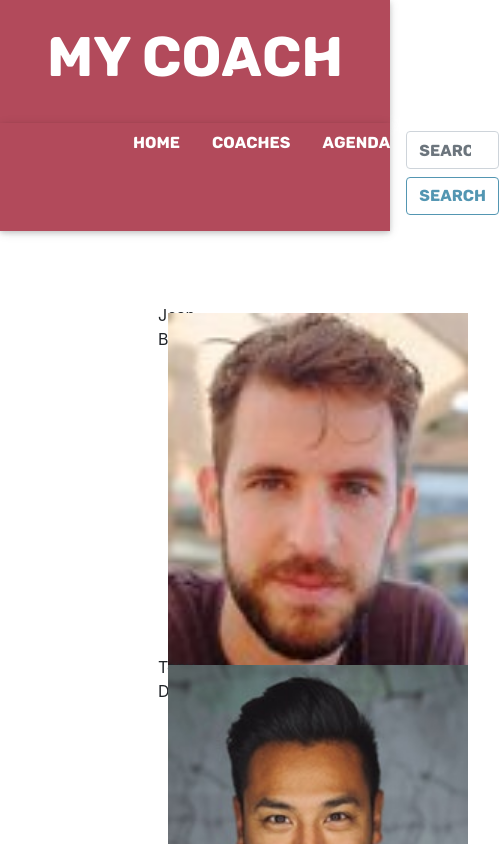
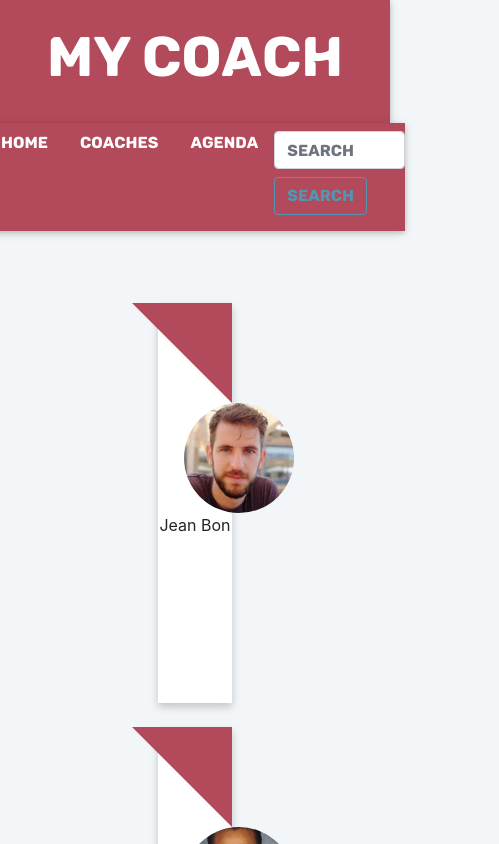
Before and after one commit to alexchvt/my-coach-app, an Angular app: page /coaches in a window 390 px wide. Shown: the top 844 px of the page, 499 px wide, since content can reach past the window. Built offline with nearby package versions, Linux system fonts and the light colour scheme.

Commit message:
Improve responsiveness and css quality

```diff
--- a/src/app/coaches/coaches.component.html
+++ b/src/app/coaches/coaches.component.html
@@ -1,12 +1,13 @@
 <div class="container-fluid">
   <div class="row card-group coachesrow">
-    <section *ngFor="let coach of coaches" class="col-3">
-      <div class="coachescard">
-        <div class="circlepp">
-        <img src="{{coach.profilePicture}}">
+    <div *ngFor="let coach of coaches" class="col-xs-9 col-sm-8 col-md-8 col-lg-6 col-xl-4 mb-4 ">
+      <div class="coachescard justify-content-center">
+        <span id="triangle-topright" class="float-right"></span>
+        <div class="coachespp">
+        <img class="circlepp" src="{{coach.profilePicture}}">
         </div>
-        {{coach.name}} {{coach.lastname}}
+        <div class="coachesname">{{coach.name}} {{coach.lastname}}</div>
       </div>
-    </section>
+    </div>
   </div>
 </div>
--- a/src/app/coaches/coaches.component.scss
+++ b/src/app/coaches/coaches.component.scss
@@ -1,28 +1,35 @@
 @import "../../styles.scss";
 
-.row {
+.coachesrow {
     margin-top: 3rem;
     margin-left: 8rem;
     margin-right: 8rem;
-    margin-bottom: 2rem;
+    margin-bottom: 5rem;
 }
 
 .coachescard {
-    background: #f3f6f9;
-    height: 20rem;
-    max-width: 100%;
-    margin-bottom: 2rem;
+    background: white;
+    height: 25rem;
+    max-width: 350px;
+    box-shadow: 0 4px 8px 0 rgba(0, 0, 0, 0.2);
+    justify-content: center;
+}
+
+.coachespp {
+    justify-content: center;
+    margin-left: 35%;
+    margin-right: 35%;
 }
 
 .circlepp {
-    width: 300px;
-    height: 400px;
-    margin: 10px;
+    width: 110px;
+    height: 110px;
+    border-radius: 50%;
     overflow: hidden;
     background: #f3f6f9;
-    position: absolute;
-    top:0px;
-
+    top:20px;
+    object-position: center;
+    object-fit: cover;
 }
 
 .circlepp img {
@@ -31,3 +38,17 @@
     object-fit: cover;
     object-position: center;
 }
+
+.coachesname {
+    text-align: center;
+}
+
+#triangle-topright {
+    width: 0px;
+    height: 0px;
+    border-top: 100px solid $primary-color;
+    border-left: 100px solid transparent;
+    z-index: 20;
+  }
+
+$grid-gutter-width: 3000px;
--- a/src/app/menu-main/menu-main.component.html
+++ b/src/app/menu-main/menu-main.component.html
@@ -3,7 +3,7 @@
   My Coach
 </h1>
 </header>
-<nav class="sticky-top">
+<nav class="row justify-content-center sticky-top">
   <ul class="nav nav-pills nav-fill">
     <li class="nav-item nav-link "><a routerLink="/coaches">Home</a></li>
     <li class="nav-item nav-link "><a routerLink="/coaches">Coaches</a></li>
--- a/src/app/menu-main/menu-main.component.scss
+++ b/src/app/menu-main/menu-main.component.scss
@@ -17,8 +17,8 @@ h1 {
 
 nav {
     background-color: $primary-color;
-    padding-left: 30%;
-    padding-right: 30%;
+    // padding-left: 30%;
+    // padding-right: 30%;
     box-shadow:0 2px 5px 0 rgba(0,0,0,0.16), 0 2px 10px 0 rgba(0,0,0,0.12);
     z-index: 2;
 }
@@ -36,6 +36,10 @@ nav {
     border-color: $primary;
 }
 
+ul {
+    width: 700px;
+}
+
 ul li a {
     color: white;
     text-decoration: none;
--- a/src/styles.scss
+++ b/src/styles.scss
@@ -15,5 +15,5 @@ html {
 }
 
 body {
-
+    background-color: #f3f6f9;
 }
```
